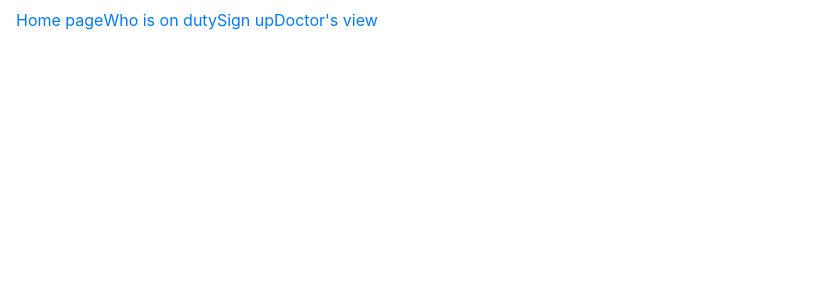
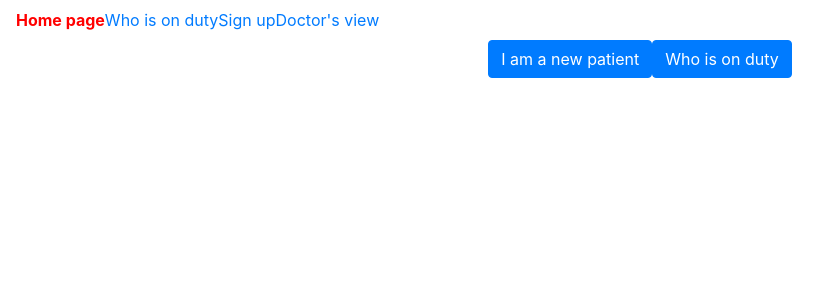
Before and after one commit to PetarAsenov/practice-assessment-week-3, a React (Create React App) app: page / in a window 1280 px wide. Shown: the top 300 px of the page, without its empty margins (0-838 px from the left). Built offline with nearby package versions, Linux system fonts and the light colour scheme.

Commit message:
imlement two navigation buttons and indicaton for active page in the navbar

```diff
--- a/src/App.js
+++ b/src/App.js
@@ -1,13 +1,18 @@
 import React from 'react';
 import { Switch, Route, Link, NavLink} from "react-router-dom";
 import './App.css';
-import Navbar from 'react-bootstrap/Navbar';
+import Navbar from 'react-bootstrap/Navbar'
 import HomePage from './components/HomePage'
 import DoctorView from './components/DoctorView'
 import OnDuty from './components/OnDuty'
 import NewPatientForm from './components/NewPatienForm'
 
 function App() {
+  const activeStyle={
+    fontWeight: "bold",
+    color: "red"
+  }
+
   return (
     <div className="App">
       <link
@@ -17,10 +22,10 @@ function App() {
         crossorigin="anonymous"
       />
       <Navbar>
-        <Link to="/">Home page</Link>
-        <Link to="/onduty">Who is on duty</Link>
-        <Link to="/signup">Sign up</Link>
-        <Link to="/doctorview">Doctor's view</Link>
+        <NavLink activeStyle={activeStyle} exact to="/">Home page</NavLink>
+        <NavLink activeStyle={activeStyle} to="/onduty">Who is on duty</NavLink>
+        <NavLink activeStyle={activeStyle} to="/signup">Sign up</NavLink>
+        <NavLink activeStyle={activeStyle} to="/doctorview">Doctor's view</NavLink>
       </Navbar>
       <Switch>
         <Route path="/onduty" component={OnDuty} />
@@ -28,7 +33,6 @@ function App() {
         <Route path="/signup" component={NewPatientForm} />
         <Route path="/" component={HomePage} />
       </Switch>
-
     </div>
   );
 }
--- a/src/components/HomePage.js
+++ b/src/components/HomePage.js
@@ -1,9 +1,12 @@
 import React from 'react'
+import Button from 'react-bootstrap/Button';
+import {Link} from 'react-router-dom'
 
 export default function HomePage() {
   return (
     <div>
-
+      <Link to="/signup"><Button>I am a new patient</Button></Link>
+      <Link to="/onduty"><Button>Who is on duty</Button></Link>
     </div>
   )
 }
```
